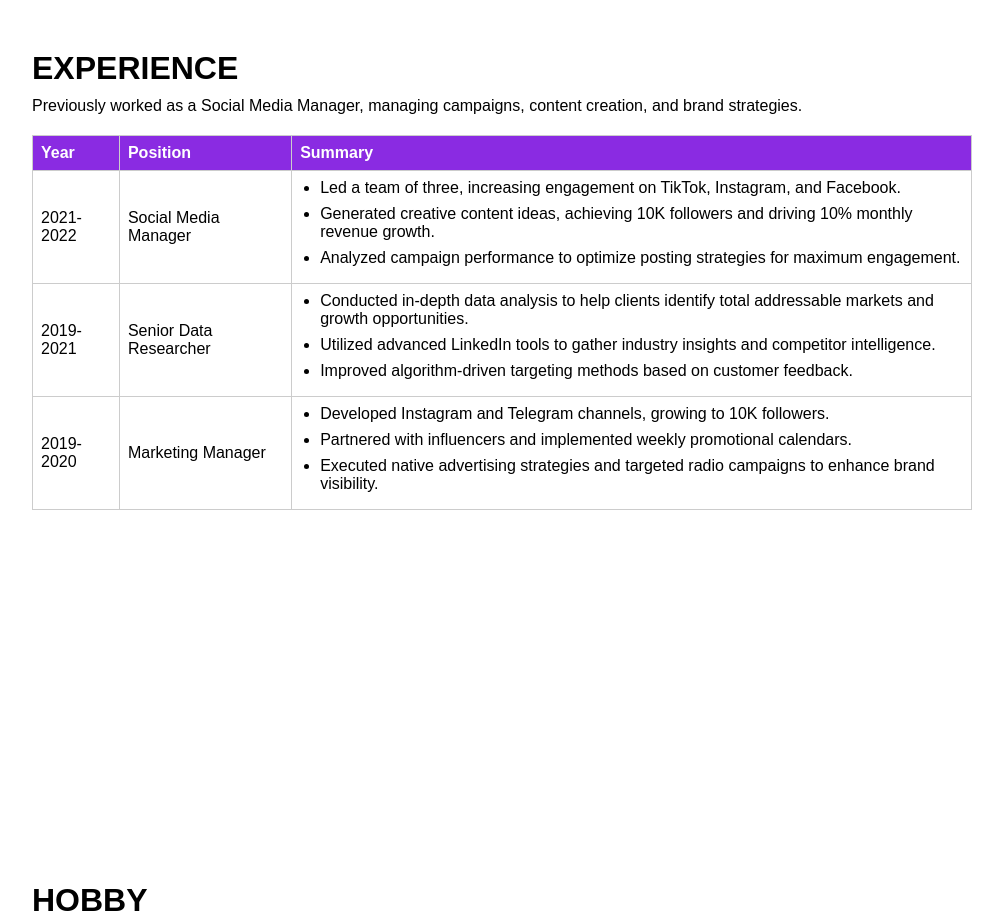
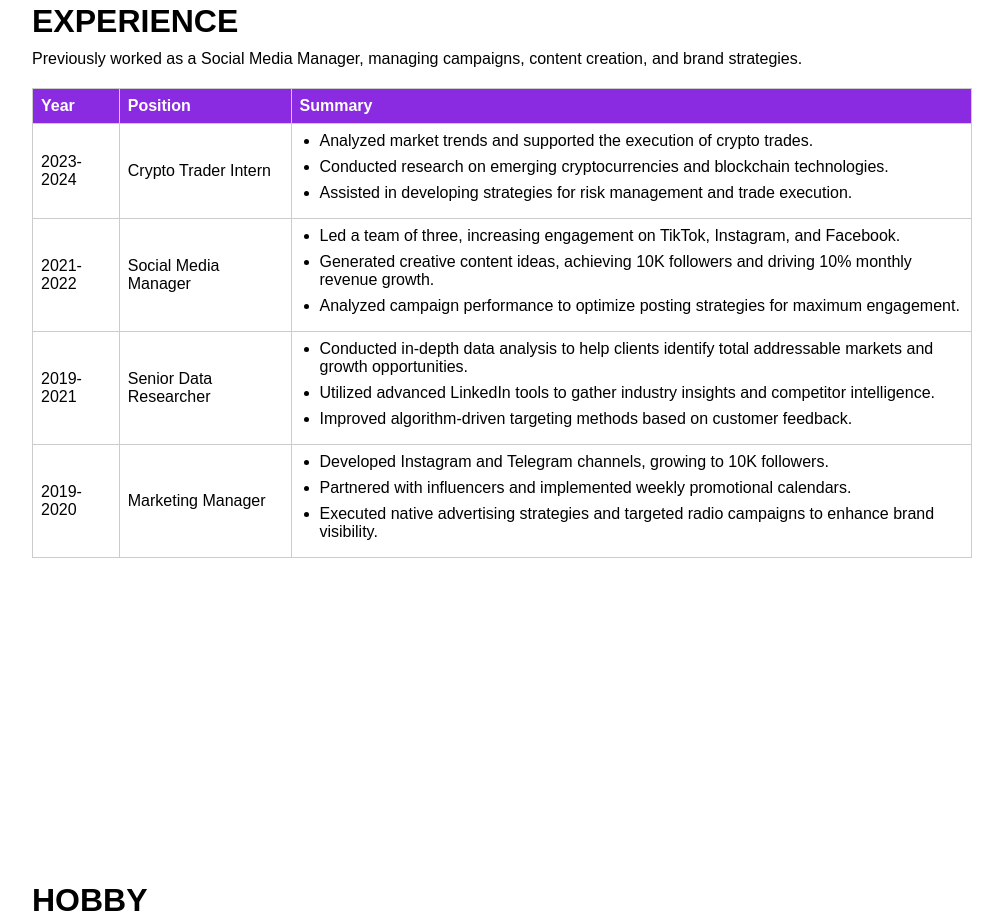
Before and after one commit to babussia/My-personal-website, a plain HTML site: page index.html in a window 1280 px wide. Shown: the part 940-1862 px from the top of the page, without its empty margins (268-1271 px from the left). Drawn offline with Linux system fonts and the light colour scheme.

Commit message:
Update index.html

```diff
--- a/index.html
+++ b/index.html
@@ -56,6 +56,17 @@
                         <th style="color:white;">Year</th>
                         <th style="color:white;">Position</th>
                         <th style="color:white;">Summary</th>
+                    </tr>
+                     <tr>
+                         <td bgcolor="#fff">2023-2024</td>
+                         <td bgcolor="#fff">Crypto Trader Intern</td>
+                         <td bgcolor="#fff">
+                           <ul>
+                               <li>Analyzed market trends and supported the execution of crypto trades.</li>
+                                <li>Conducted research on emerging cryptocurrencies and blockchain technologies.</li>
+                                <li>Assisted in developing strategies for risk management and trade execution.</li>
+                            </ul>
+                        </td>
                     </tr>
                     <tr>
                         <td bgcolor="#fff">2021-2022</td>
```
